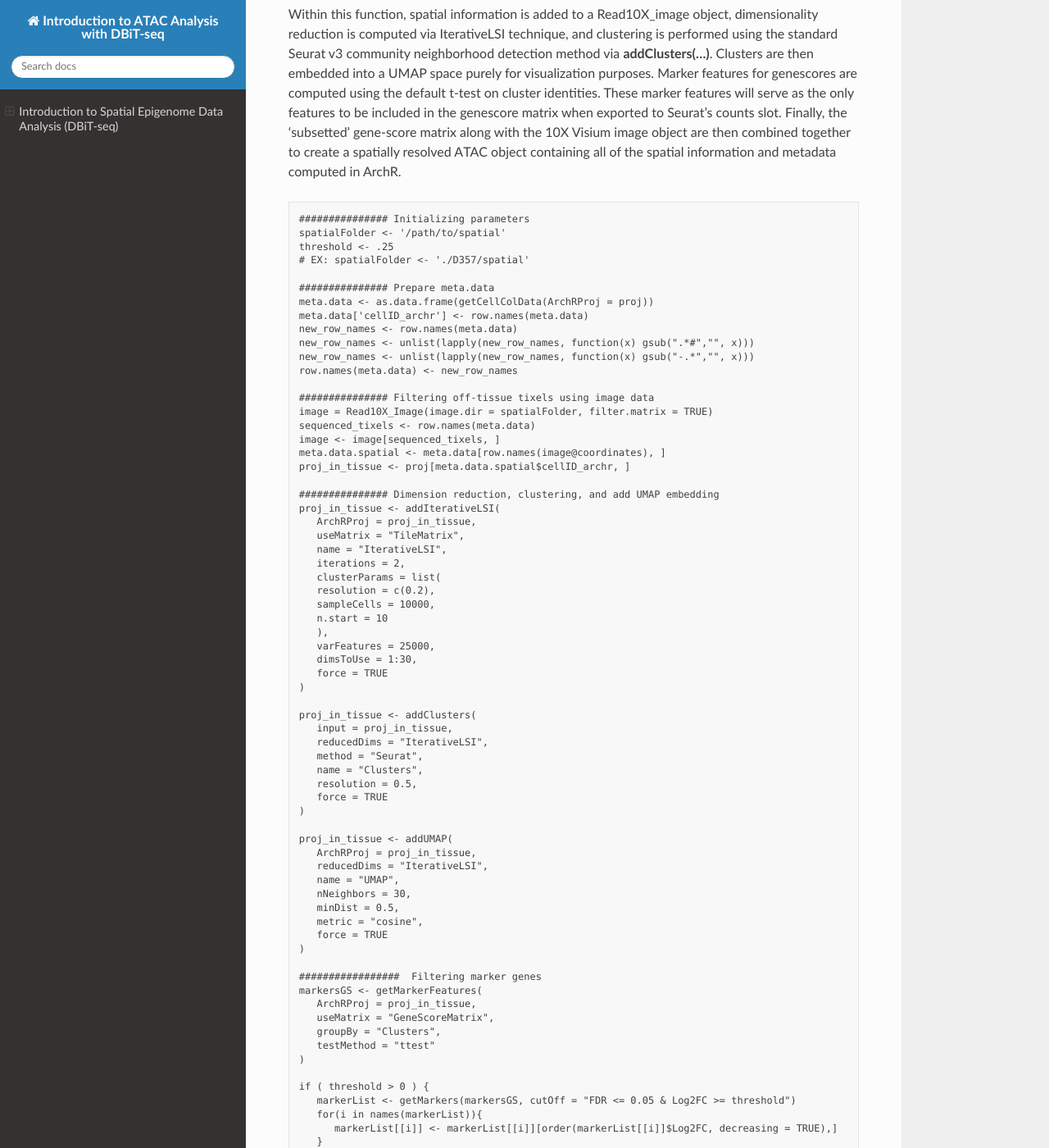
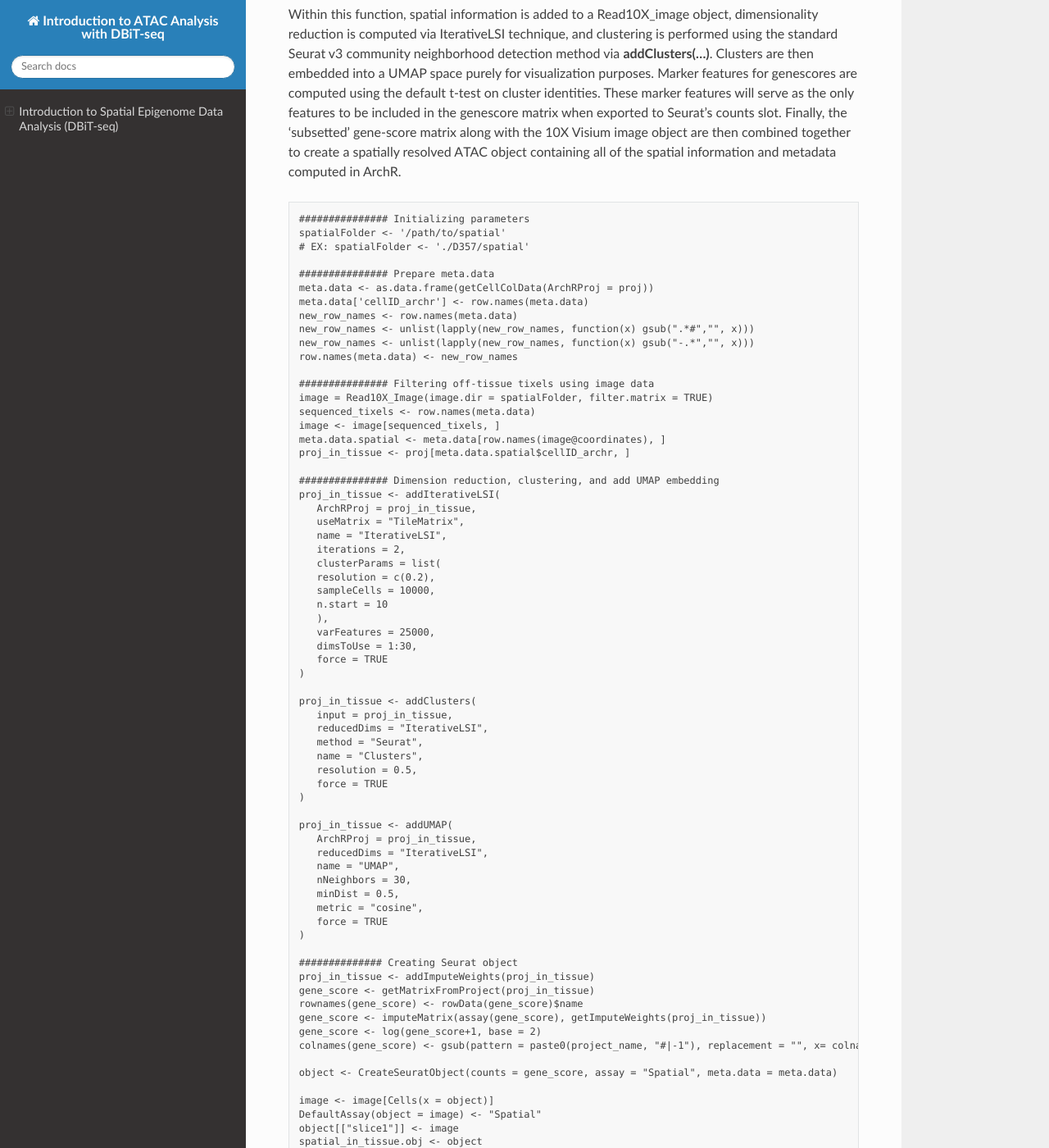
Before and after one commit to atlasxomics/AtlasXpipeline_docs, a Sphinx documentation site: the page built from docs/index.rst, in a window 1280 px wide and 1400 px high, scrolled down 2118 px. Shown: the whole window at 82% size. Built offline with Sphinx 7.4.7 and the Read the Docs theme 2.0.0, drawn with Linux system fonts in a browser that asks for light colours; some of the changed text lies outside the part shown.

Commit message:
Removed filtering

```diff
--- a/docs/index.rst
+++ b/docs/index.rst
@@ -108,7 +108,6 @@ ATAC object containing all of the spatial information and metadata computed in A
 
    ############### Initializing parameters
    spatialFolder <- '/path/to/spatial'
-   threshold <- .25
    # EX: spatialFolder <- './D357/spatial'
 
    ############### Prepare meta.data
@@ -160,38 +159,6 @@ ATAC object containing all of the spatial information and metadata computed in A
       metric = "cosine",
       force = TRUE
    )
-
-   #################  Filtering marker genes
-   markersGS <- getMarkerFeatures(
-      ArchRProj = proj_in_tissue,
-      useMatrix = "GeneScoreMatrix",
-      groupBy = "Clusters",
-      testMethod = "ttest"
-   )
-
-   if ( threshold > 0 ) {
-      markerList <- getMarkers(markersGS, cutOff = "FDR <= 0.05 & Log2FC >= threshold")
-      for(i in names(markerList)){
-         markerList[[i]] <- markerList[[i]][order(markerList[[i]]$Log2FC, decreasing = TRUE),]
-      }
-   } else {
-      markerList <- getMarkers(markersGS, cutOff = "FDR <= 0.05 & Log2FC <= threshold")
-      for(i in names(markerList)){
-         markerList[[i]] <- markerList[[i]][order(markerList[[i]]$Log2FC, decreasing = FALSE),]
-      }
-   }
-
-   markerGenes <- list()
-      for (i in seq_len(length(markerList))) {
-      markerGenes <- c(markerGenes, markerList[[i]]$name)
-   }
-
-   if (length(markerGenes) == 0){
-      print("Marker genes vec is empty")
-      markerList <- c('')
-   } else {
-      markerGenes <- unique(unlist(markerGenes))
-   }
 
    ############## Creating Seurat object
    proj_in_tissue <- addImputeWeights(proj_in_tissue)
```
